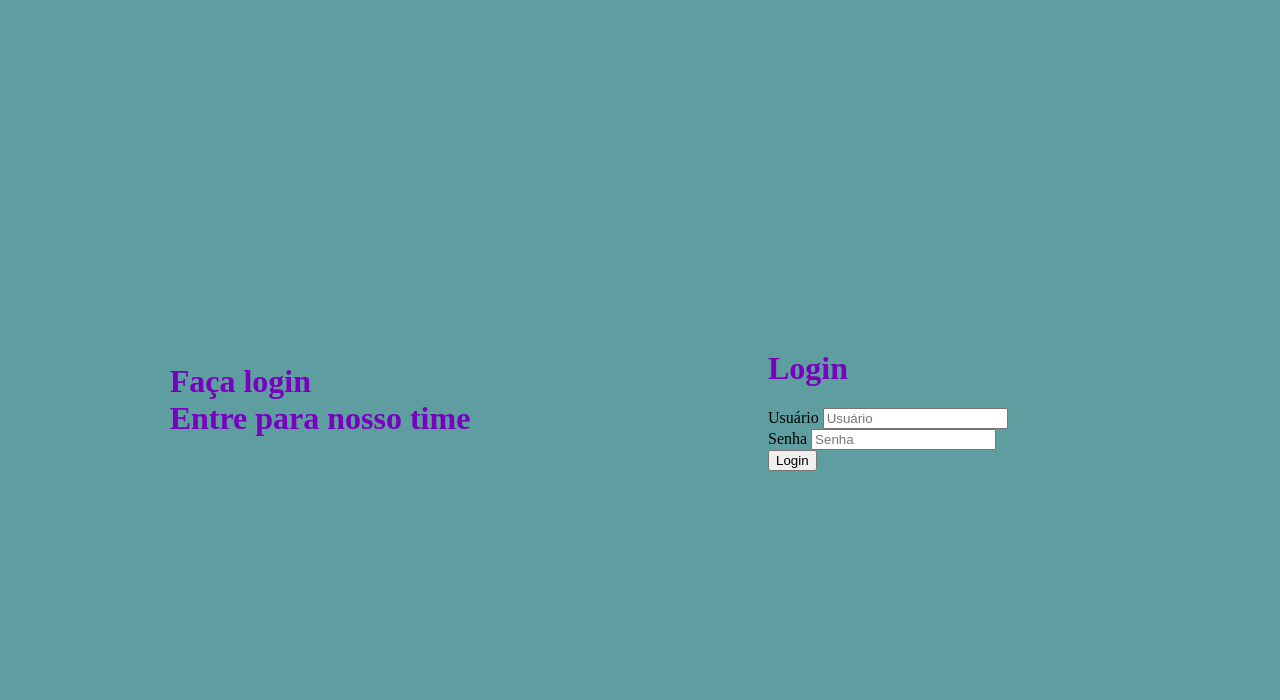
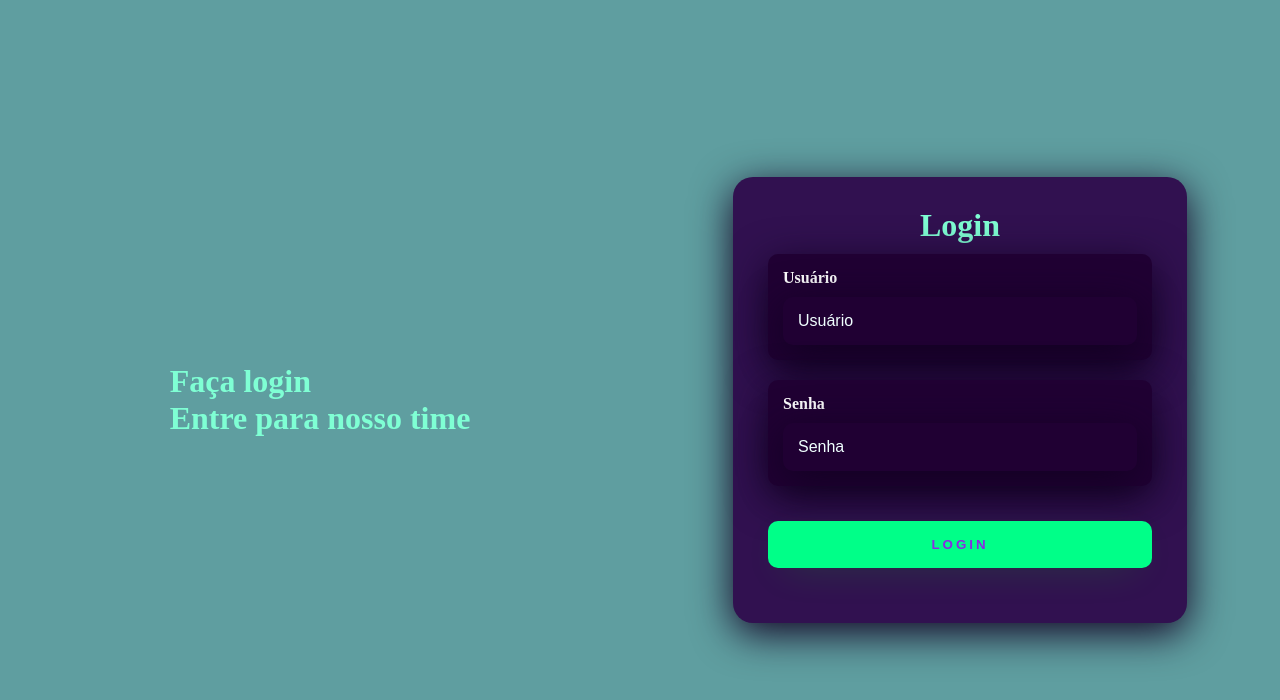
Before and after one commit to barbosa-S2/tela-de-login, a plain HTML site: page index.html in a window 1280 px wide. Drawn offline with Linux system fonts and the light colour scheme.

Commit message:
parte do login no CSS

```diff
--- a/index.css
+++ b/index.css
@@ -29,4 +29,58 @@ body{
 }
 .login-card{
     width: 60%;
+    display: flex;
+    justify-content: center;
+    align-items: center;
+    flex-direction: column;
+    padding: 30px 35px;
+    background-color: rgb(49, 17, 80);
+    border-radius: 20px;
+    box-shadow: 0px 10px 40px rgb(18, 0, 34);
 }
+.login-card, h1{
+    color: aquamarine;
+    font-weight: 800;
+    margin: 0;
+}
+.textfield{
+    display: flex;
+    flex-direction: column;
+    align-items: flex-start;
+    justify-content: center;
+    margin: 10px 0px;
+}
+.textfield, input{
+    width: 100%;
+    border: none;
+    border-radius: 10px;
+    padding:15px;
+    background: rgb(32, 0, 51);
+    color: white;
+    font-size: 12pt;
+    box-shadow: 0px 10px 40px rgb(18, 0, 34);
+    outline: none;
+    box-sizing: border-box;
+}
+.textfield, label{
+    color: white;
+    margin-bottom: 10px;
+}
+.textfield, input::placeholder{
+    color: azure;
+}
+.btn-login{
+    width: 100%;
+    padding: 16px 0px;
+    margin: 25px;
+    border: none;
+    border-radius: 10px;
+    outline: none;
+    text-transform: uppercase;
+    font-weight: 800;
+    letter-spacing: 3px;
+    color: blueviolet;
+    background: #00ff88;
+    cursor: pointer;
+    box-shadow: 0px 10px 40px -17px #00ff0052;
+}
```
